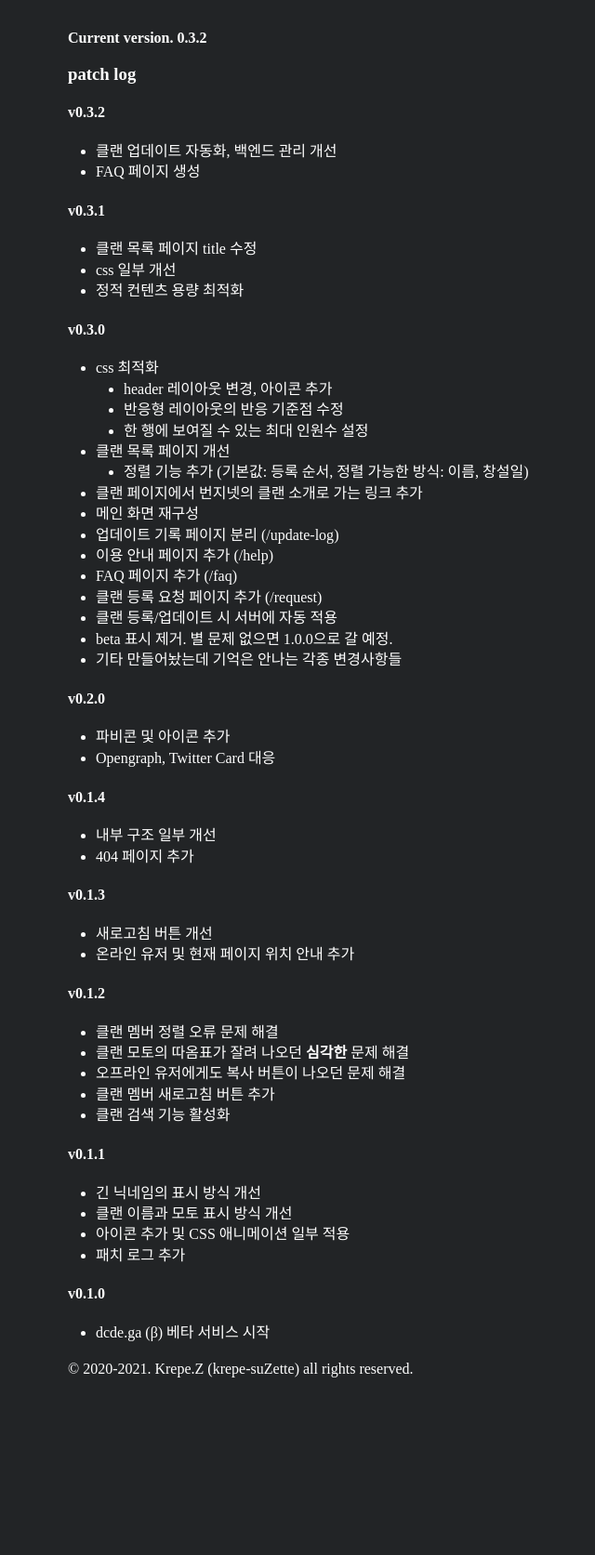
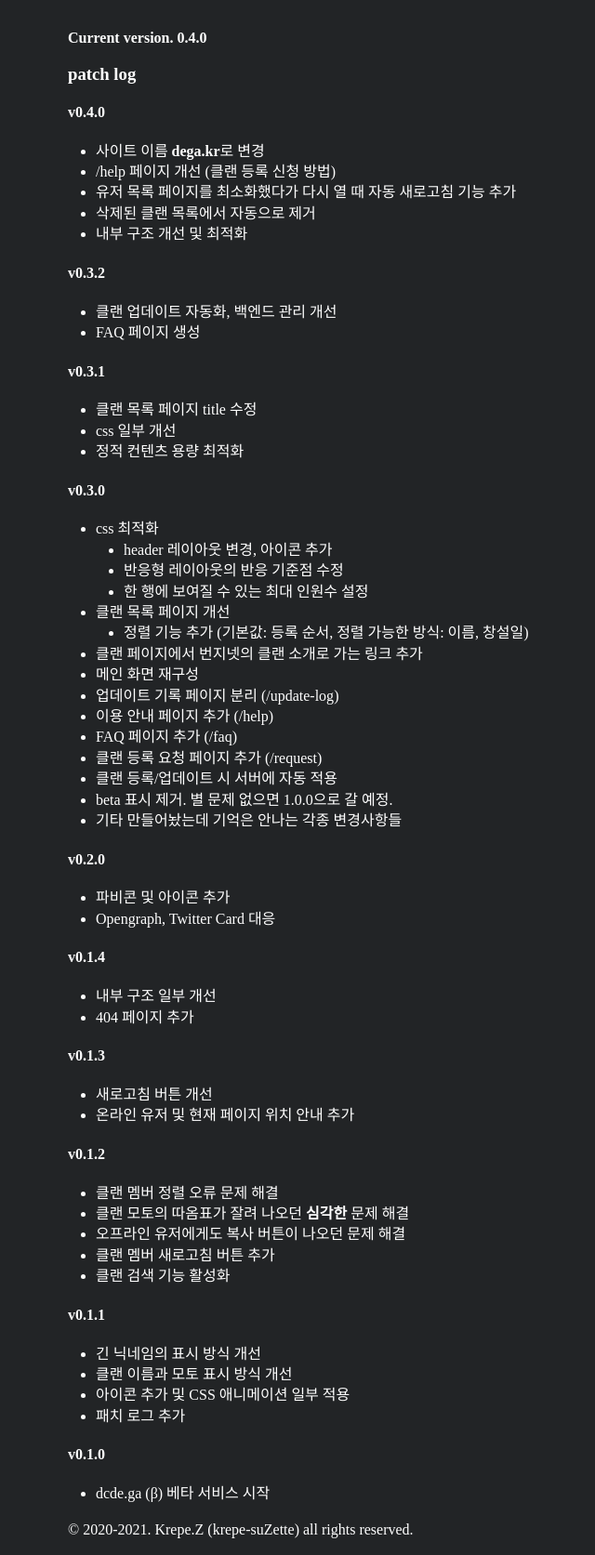
Before and after one commit to krepe-suZette/dega.kr, a Flask app: page /update-log in a window 1280 px wide. Shown: the part 56-1729 px from the top of the page at 93% size, without its empty margins (119-759 px from the left). Before the commit the page ends 1538 px from the top, so only its background shows below. Run offline with Flask 2, Linux system fonts and the light colour scheme; parts of the project's set-up code (start-up, migrations or seed data) failed here and were passed over.

Commit message:
:bookmark: v0.4.0

```diff
--- a/templates/update-log.html
+++ b/templates/update-log.html
@@ -9,8 +9,17 @@
 {% block content %}
 
 <div class="update-log">
-  <strong>Current version. 0.3.2</strong>
+  <strong>Current version. 0.4.0</strong>
+
   <h3>patch log</h3>
+  <h4>v0.4.0</h4>
+  <ul>
+    <li>사이트 이름 <b>dega.kr</b>로 변경</li>
+    <li>/help 페이지 개선 (클랜 등록 신청 방법)</li>
+    <li>유저 목록 페이지를 최소화했다가 다시 열 때 자동 새로고침 기능 추가</li>
+    <li>삭제된 클랜 목록에서 자동으로 제거</li>
+    <li>내부 구조 개선 및 최적화</li>
+  </ul>
   <h4>v0.3.2</h4>
   <ul>
     <li>클랜 업데이트 자동화, 백엔드 관리 개선</li>
```
